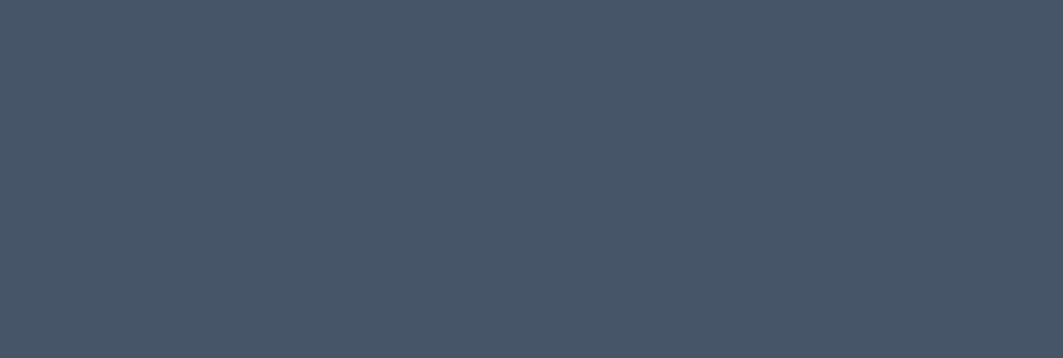
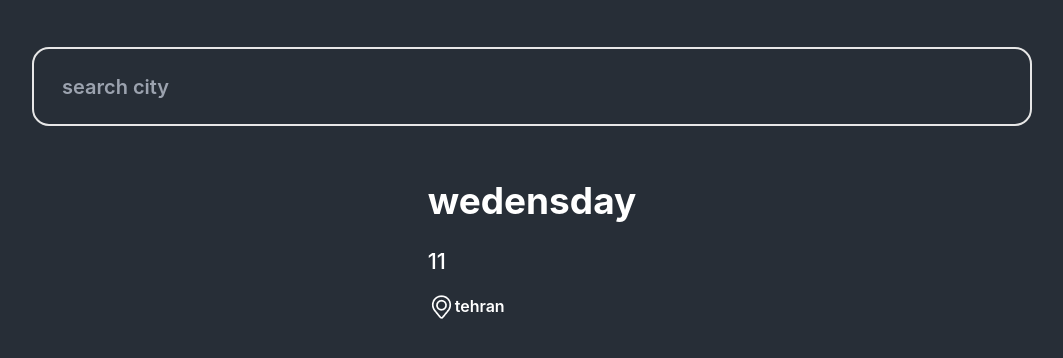
Before and after one commit to Ch-alireza021/Hw-20, a React (Create React App) app in the folder weather-app/: page / in a window 1280 px wide. Shown: the top 358 px of the page, without its empty margins (108-1171 px from the left). Built offline with nearby package versions, Linux system fonts and the light colour scheme.

Commit message:
style : date and loc

```diff
--- a/weather-app/src/App.js
+++ b/weather-app/src/App.js
@@ -1,10 +1,13 @@
 
 import './App.css';
+import DateAndLoc from './components/base/dateAndLoc/DateAndLoc';
+import Search from './components/base/search/Search';
 
 function App() {
   return (
-    <div className="w-full min-h-screen bg-slate-600">
-
+    <div className="w-full min-h-screen bg-[#272E37] flex flex-col items-center">
+      <Search/>
+      <DateAndLoc day={"wedensday"} date={11}  loc={"tehran"} />
     </div>
   );
 }
--- /dev/null
+++ b/weather-app/src/components/base/dateAndLoc/DateAndLoc.jsx
@@ -0,0 +1,13 @@
+
+
+const DateAndLoc = ({day,date,loc}) => {
+  return (
+    <div className="flex flex-col gap-4 text-white">
+        <span className="text-[37px] font-bold">{day}</span>
+        <span className="text-[22px] font-medium">{date}</span>
+        <span className="flex font-[20px] font-semibold"><img src="./icon/Location.png" alt="location icon" />{loc}</span>
+    </div>
+  )
+}
+
+export default DateAndLoc;
--- /dev/null
+++ b/weather-app/src/components/base/search/Search.jsx
@@ -0,0 +1,13 @@
+const Search = (prps) => {
+  return (
+    <div className="w-[1000px] text-[20px] font-semibold text-white my-[47px]">
+      <input
+        type="search"
+        placeholder="search city"
+        className="w-full px-7 border-[#E7E7E7] border-2 rounded-[17px] h-[79px] outline-none bg-transparent"
+      />
+    </div>
+  );
+};
+
+export default Search;
```
Also changed, not shown: weather-app/public/icon/Location.png (added).
